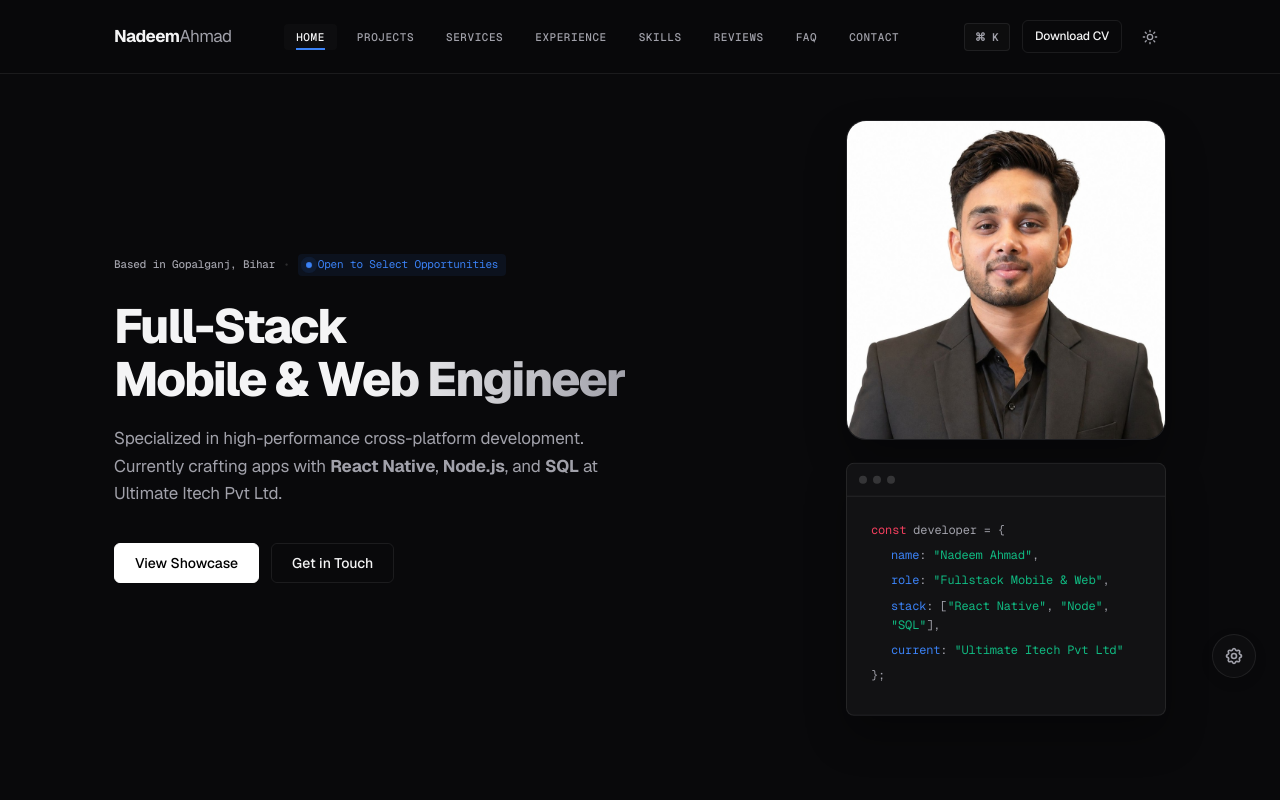
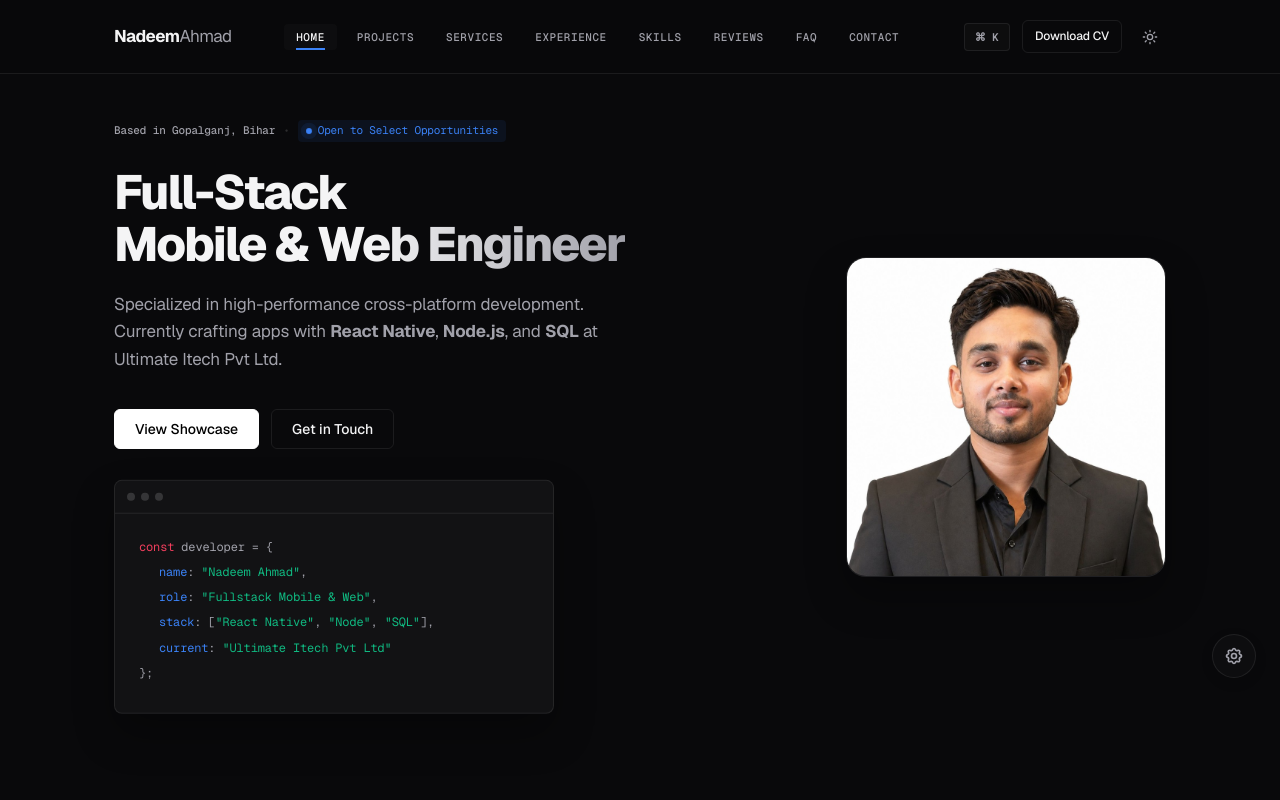
Before and after one commit to Nadeemahmad321/Nadeem-portfolio, a React (Vite) app in the folder frontend/: page / in a window 1280 px wide. Shown: the top 800 px of the page. Built offline with nearby package versions, Linux system fonts and the light colour scheme.

Commit message:
Reposition profile image and developer code slate for better visual balance

```diff
--- a/frontend/src/components/Hero.jsx
+++ b/frontend/src/components/Hero.jsx
@@ -17,7 +17,7 @@ export default function Hero({ scrollTo }) {
         <p className="hero-lead">
           Specialized in high-performance cross-platform development. Currently crafting apps with <strong>React Native</strong>, <strong>Node.js</strong>, and <strong>SQL</strong> at Ultimate Itech Pvt Ltd.
         </p>
-        <div className="hero-actions">
+        <div className="hero-actions" style={{ marginBottom: '32px' }}>
           <button onClick={() => scrollTo('projects')} className="btn btn-primary">
             View Showcase
           </button>
@@ -25,12 +25,9 @@ export default function Hero({ scrollTo }) {
             Get in Touch
           </button>
         </div>
-      </div>
-      <div className="hero-graphic" style={{ display: 'flex', flexDirection: 'column', gap: '24px', alignItems: 'flex-end' }}>
-        <div className="profile-image-container">
-          <img src={profileImg} alt="Nadeem Ahmad" className="profile-img" />
-        </div>
-        <div className="tech-slate">
+
+        {/* Code Slate in Left Column */}
+        <div className="tech-slate" style={{ maxWidth: '440px' }}>
           <div className="slate-bar">
             <span className="s-dot"></span>
             <span className="s-dot"></span>
@@ -46,6 +43,11 @@ export default function Hero({ scrollTo }) {
           </div>
         </div>
       </div>
+      <div className="hero-graphic">
+        <div className="profile-image-container">
+          <img src={profileImg} alt="Nadeem Ahmad" className="profile-img" />
+        </div>
+      </div>
     </section>
   )
 }
```
